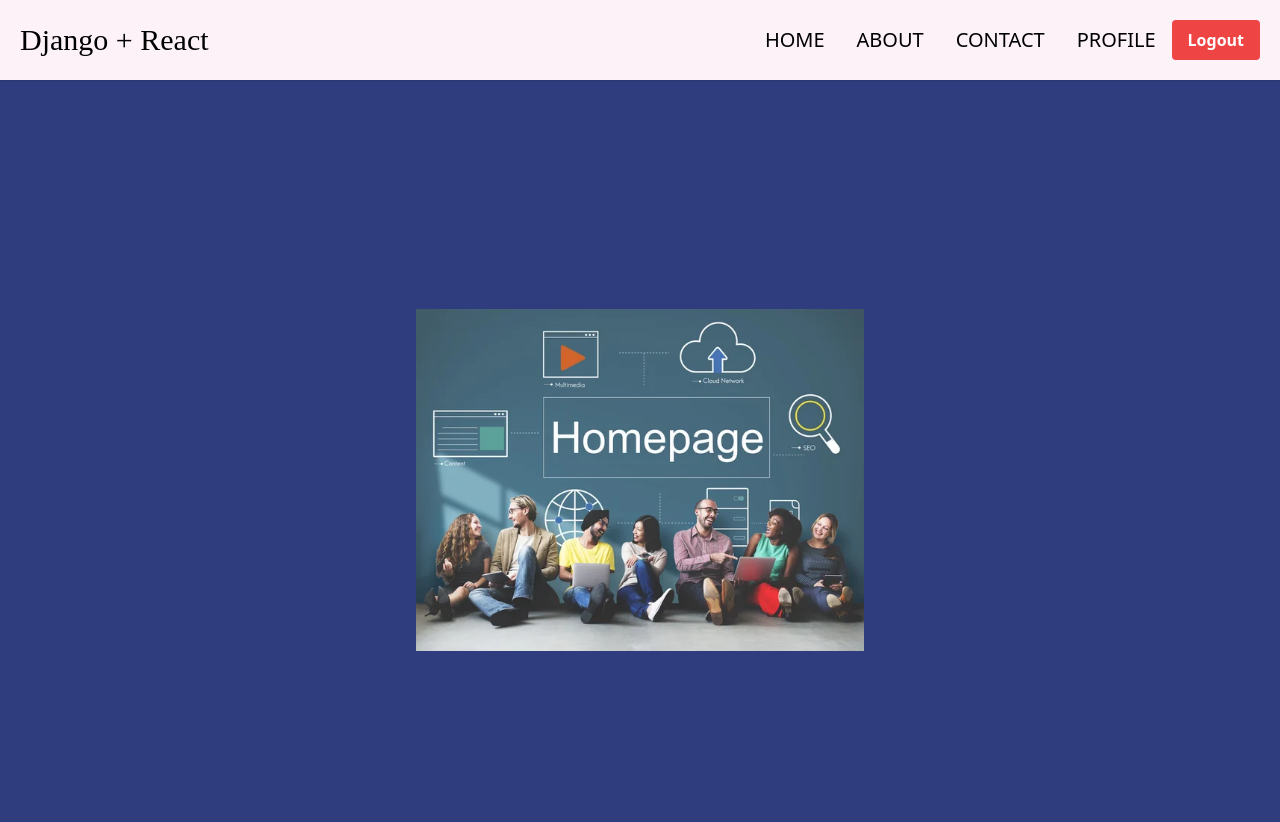
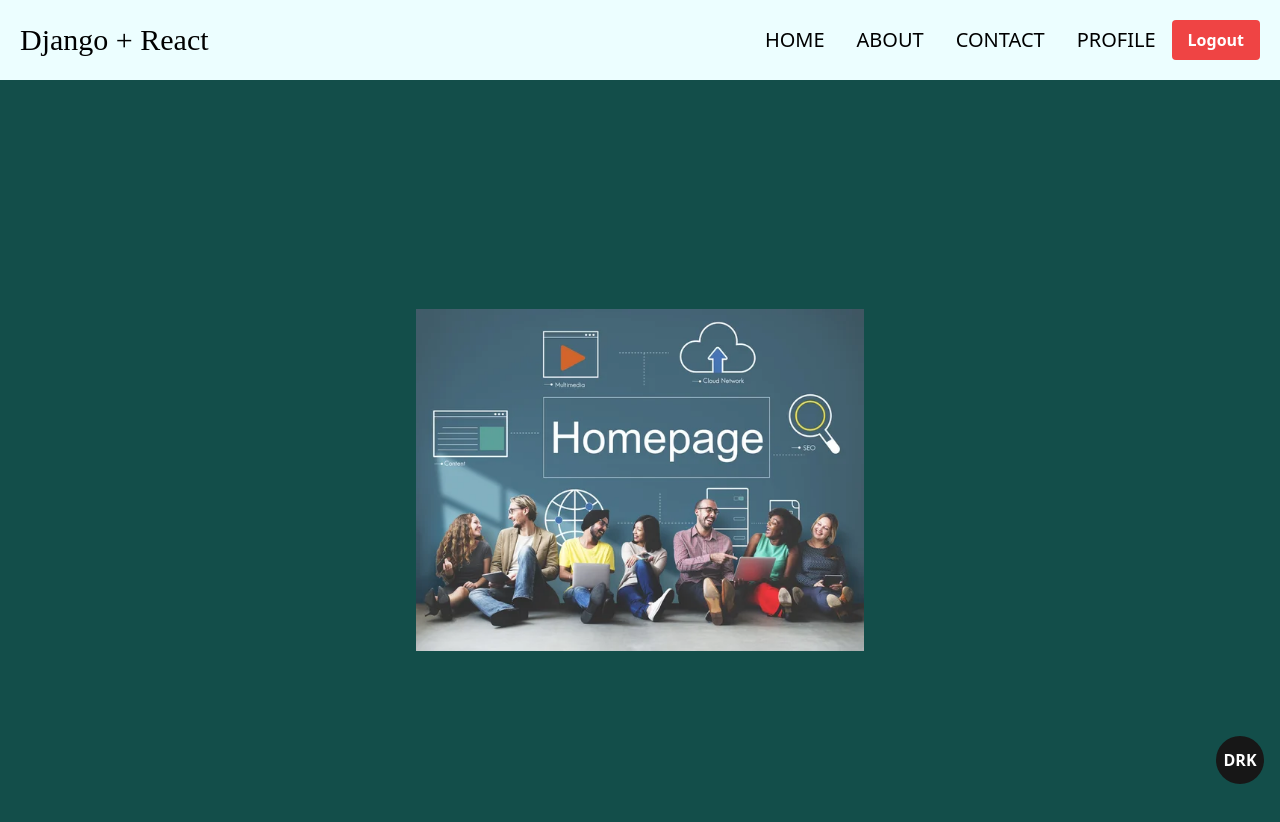
Before and after one commit to abdul-basith06/Django-react-User-CRUD, a React (Vite) app in the folder Frontend/frontend/: page / in a window 1280 px wide. Shown: the top 822 px of the page. Built offline with nearby package versions, Linux system fonts and the light colour scheme; sample sign-in values are in the browser's storage.

Commit message:
Darkmode implementation and design done

```diff
--- a/Frontend/frontend/src/App.jsx
+++ b/Frontend/frontend/src/App.jsx
@@ -1,29 +1,35 @@
-import { BrowserRouter, Routes, Route } from 'react-router-dom'
-import './App.css'
-import Loginpage from './pages/Loginpage'
-import Signuppage from './pages/Signuppage'
-import Profilepage from './pages/Profilepage'
-import PrivateRouter from './utils/PrivateRouter'
+import { useState } from "react";
+import { BrowserRouter, Routes, Route } from "react-router-dom";
+import "./App.css";
+import Loginpage from "./pages/Loginpage";
+import Signuppage from "./pages/Signuppage";
+import Profilepage from "./pages/Profilepage";
+import PrivateRouter from "./utils/PrivateRouter";
+import { useDispatch, useSelector } from "react-redux";
+import { toggleDarkmode } from "./features/darkModeSlice";
 
 function App() {
+  const dispatch = useDispatch();
+  const {darkMode} = useSelector((state)=> state.darkMode)
 
   return (
     <>
-    <BrowserRouter>
-      <Routes>
-        <Route path="/" exact element={<PrivateRouter />}></Route>
-        <Route path='register/' exact Component={Signuppage}></Route>
-        <Route path='login/' Component={Loginpage}></Route>
-        <Route path='profile/' Component={Profilepage}></Route>
-
-
-
-
-      </Routes>
-    </BrowserRouter>
-
+      <BrowserRouter>
+        <Routes>
+          <Route path="/" exact element={<PrivateRouter />}></Route>
+          <Route path="register/" exact Component={Signuppage}></Route>
+          <Route path="login/" Component={Loginpage}></Route>
+          <Route path="profile/" Component={Profilepage}></Route>
+        </Routes>
+        <button
+           onClick={() => dispatch(toggleDarkmode())}
+            className="absolute w-12 h-12 bottom-4 right-4 bg-neutral-900 dark:bg-white rounded-full text-white dark:text-black font-semibold"
+          >
+            {darkMode ? "LHT" : "DRK"}
+          </button>
+      </BrowserRouter>
     </>
-  )
+  );
 }
 
-export default App
+export default App;
--- a/Frontend/frontend/src/app/store.jsx
+++ b/Frontend/frontend/src/app/store.jsx
@@ -1,8 +1,11 @@
 import { configureStore } from "@reduxjs/toolkit";
 import authReducer from "../features/authSlice";
+import darkModeReducer from '../features/darkModeSlice'
 
 export const store = configureStore({
     reducer:{
-        auth: authReducer
+        auth: authReducer,
+        darkMode: darkModeReducer,
+
     }
 })
--- a/Frontend/frontend/src/components/Home.jsx
+++ b/Frontend/frontend/src/components/Home.jsx
@@ -1,10 +1,13 @@
 import React from 'react'
 import toast, { Toaster } from 'react-hot-toast'
+import { useSelector } from 'react-redux';
 
 const Home = () => {
+  const {darkMode} = useSelector((state)=> state.darkMode)
   const imageUrl = '/home.jpg';
   return (
-    <div >
+    <div className={`${
+      darkMode ? 'dark' : ''} bg-teal-900 dark:bg-slate-900`}>
       <Toaster position='top-left' reverseOrder='false' ></Toaster>
       <div className="h-screen flex justify-center items-center z-index: 0;">
       <img src={imageUrl} alt="Home Page Image" className="mx-auto max-w-md max-h-md rounded-lg; z-index: 0;" />
--- a/Frontend/frontend/src/components/Login.jsx
+++ b/Frontend/frontend/src/components/Login.jsx
@@ -7,7 +7,7 @@ import { updateAuthToken, updateUser } from '../features/authSlice'
 import toast, { Toaster } from 'react-hot-toast'
 
 const Login = () => {
-
+  const {darkMode} = useSelector((state)=> state.darkMode)
   const navigate = useNavigate()
   const response = getlocal()
   const [error, setError] = useState(null);
@@ -46,10 +46,11 @@ const Login = () => {
 
 
   return (
-    <div className="flex justify-center items-center mx-auto px-4 py-8">
-    <div className='w-5/12 p-6 shadow-lg bg-pink-50 rounded-md mt-28'>
+    <div className={`${
+      darkMode ? 'dark' : ''} flex justify-center items-center mx-auto px-4 py-8 min-h-screen bg-teal-900 dark:bg-slate-900`}>
+    <div className='w-5/12 p-6 shadow-lg bg-cyan-50 dark:bg-neutral-900 rounded-md mt-12'>
       <Toaster position='top-left' reverseOrder='false' ></Toaster>
-      <h2 className="text-3xl font-medium mb-4 text-black text-center">Login</h2>
+      <h2 className="text-3xl font-medium mb-4 text-black dark:text-white text-center">Login</h2>
         <form onSubmit={handleSubmit}>
           <div className='mb-4'>
           <input type="text" placeholder='email' name='email'/>
@@ -60,7 +61,7 @@ const Login = () => {
 
         <button className='sbmt'type='submit'>Submit</button>
         </form>
-        <div className="flex justify-between mt-4">
+        <div className="flex justify-between mt-4 dark:text-white">
         <p>Dont have an account..??</p>
 <h6 className='text-#1d4ed8'><Link to='/register'>Register here</Link></h6>
         </div>
--- a/Frontend/frontend/src/components/Navbar.jsx
+++ b/Frontend/frontend/src/components/Navbar.jsx
@@ -1,52 +1,70 @@
-import React, {useState} from 'react'
-import { Link, useNavigate } from 'react-router-dom'
-import toast, { Toaster } from 'react-hot-toast'
-
+import React, { useState } from "react";
+import { Link, useNavigate } from "react-router-dom";
+import toast, { Toaster } from "react-hot-toast";
+import { useSelector } from "react-redux";
 
 const Navbar = () => {
-
-  const navigate = useNavigate()
+  const navigate = useNavigate();
+  // const darkmode = true
+  const {darkMode} = useSelector((state)=> state.darkMode)
   const [isOpen, setIsOpen] = useState(false);
 
+  // const toggleDarkmode = ()=> {
+  //   setDarkmode(!darkmode)
+  // }
 
-  const logout=()=>{
-    localStorage.removeItem('authToken')
-    navigate('/login')
-    toast.success('Logged out successfully')
-  }
+  const logout = () => {
+    localStorage.removeItem("authToken");
+    navigate("/login");
+    toast.success("Logged out successfully");
+  };
 
-  const  Menu = ()=> {
+  const Menu = () => {
     setIsOpen(!isOpen);
-  }
+  };
 
   return (
-    <div>
-
-<nav className="p-5 bg-pink-50 shadow md:flex md:items-center md:justify-between z-index: 10;">
+    <div className={`${ darkMode && 'dark'}`}>
+      <nav className="p-5 bg-cyan-50 dark:bg-neutral-900 shadow md:flex md:items-center md:justify-between z-index: 10;">
         <div className="flex justify-between items-center ">
-      <span className="text-3xl font-[Poppins] cursor-pointer">
+          <span className="text-3xl dark:text-white font-[Poppins] cursor-pointer">
             Django + React
           </span>
 
-      <span className="text-3xl cursor-pointer mx-2 md:hidden block">
-        <ion-icon onClick={Menu} name={isOpen ? 'close' : 'menu'} ></ion-icon>
+          <span className="text-3xl cursor-pointer mx-2 md:hidden block dark:bg-white">
+            <ion-icon
+              onClick={Menu}
+              name={isOpen ? "close" : "menu"}
+            ></ion-icon>
           </span>
         </div>
 
-    <ul className={`md:flex md:items-center  md:static absolute bg-pink-50 w-full left-0 md:w-auto md:py-0 py-4 md:pl-0 pl-7 md:opacity-100 opacity-0 top-[-400px] transition-all ease-in duration-500 z-index: 10; ${isOpen ? 'top-[80px] opacity-100 z-index: 10;' : ''} `}>
+        <ul
+          className={`md:flex md:items-center dark:text-white  md:static absolute bg-cyan-50 dark:bg-neutral-900 w-full left-0 md:w-auto md:py-0 py-4 md:pl-0 pl-7 md:opacity-100 opacity-0 top-[-400px] transition-all ease-in duration-300 z-index: 10; ${
+            isOpen ? "top-[80px] opacity-100 z-index: 10;" : ""
+          } `}
+        >
           <li className="mx-4 my-6 md:my-0">
-        <a href="#" className="text-xl hover:text-cyan-500 duration-500"><Link to='/'>HOME</Link></a>
+            <a href="#" className="text-xl hover:text-cyan-500 duration-500">
+              <Link to="/">HOME</Link>
+            </a>
           </li>
           <li className="mx-4 my-6 md:my-0">
-        <a href="#" className="text-xl hover:text-cyan-500 duration-500">ABOUT</a>
+            <a href="#" className="text-xl hover:text-cyan-500 duration-500">
+              ABOUT
+            </a>
           </li>
           <li className="mx-4 my-6 md:my-0">
-        <a href="#" className="text-xl hover:text-cyan-500 duration-500">CONTACT</a>
+            <a href="#" className="text-xl hover:text-cyan-500 duration-500">
+              CONTACT
+            </a>
           </li>
           <li className="mx-4 my-6 md:my-0">
-        <a href="#" className="text-xl hover:text-cyan-500 duration-500"><Link to='/profile'>PROFILE</Link></a>
+            <a href="#" className="text-xl hover:text-cyan-500 duration-500">
+              <Link to="/profile">PROFILE</Link>
+            </a>
           </li>
-
+          {/* <button onClick={toggleDarkmode} className="absolute w-16 h-16 bottom-16 right-16 bg-neutral-900 dark:bg-white rounded-full text-white dark:text-black font-semibold">{darkmode ? 'LHT' : 'DRK'}</button> */}
           <button onClick={logout} className="lgt-btn">
             Logout
           </button>
@@ -54,7 +72,7 @@ const Navbar = () => {
         </ul>
       </nav>
     </div>
-  )
-}
+  );
+};
 
-export default Navbar
+export default Navbar;
--- a/Frontend/frontend/src/components/Profile.jsx
+++ b/Frontend/frontend/src/components/Profile.jsx
@@ -4,9 +4,11 @@ import { jwtDecode } from 'jwt-decode'
 import axios from 'axios'
 import toast from 'react-hot-toast'
 import { getlocal } from '../helpers/auth';
+import { useSelector } from 'react-redux'
 import EditProfileModal from './modals/EditProfileModal'
 
 const Profile = () => {
+  const {darkMode} = useSelector((state)=> state.darkMode)
     const { user_id } = jwtDecode(getlocal());
     const [user, setUser] = useState({
         username: '',
@@ -37,18 +39,19 @@ const Profile = () => {
 
 
   return (
-    <div>
-  <div className='flex items-center justify-center mt-16'>
+    <div className={`${
+      darkMode ? 'dark' : ''} bg-teal-900 dark:bg-slate-900 min-h-screen`}>
+  <div className='flex items-center justify-center'>
   <Toaster position='top-left' reverseOrder='false' ></Toaster>
-        <div className="bg-pink-50 w-1/3 mt-10 rounded-lg">
+        <div className="bg-cyan-50 dark:bg-neutral-900 w-1/3 mt-24 rounded-lg">
             <div className="flex items-center justify-center pt-10 flex-col">
             <img className='rounded-full w-28 h-28' src={user.profile_img ? `http://localhost:8000${user.profile_img}/` : `https://wallpapers.com/images/featured/cool-profile-picture-87h46gcobjl5e4xu.jpg
 `} alt="profile pic" />
-<h1 className='mt-5'>{user.username}</h1>
-<h1 className='text-gray-400 text-lg p-4'>{user.occupation ? user.occupation : 'Please enter your occupation'}</h1>
+<h1 className='mt-5 dark:text-white'>{user.username}</h1>
+<h1 className='text-gray-400 dark:text-gray-100 text-lg p-4'>{user.occupation ? user.occupation : 'Please enter your occupation'}</h1>
             </div>
             <div className='flex justify-between  mb-6'>
-                <h2 className='text-gray-400 text-lg pl-8'>{user.email}</h2>
+                <h2 className='text-gray-400 dark:text-gray-100 text-lg pl-8'>{user.email}</h2>
                 <button onClick={()=>setIsOpen(true)} className='edt-btn'>Edit</button>
             </div>
 </div>
--- a/Frontend/frontend/src/components/Signup.jsx
+++ b/Frontend/frontend/src/components/Signup.jsx
@@ -1,10 +1,12 @@
 import React, {useState} from 'react'
 import { Link, useNavigate } from 'react-router-dom'
 import toast, { Toaster } from 'react-hot-toast'
+import { useSelector } from 'react-redux'
 
 const Signup = () => {
 
   const navigate = useNavigate()
+  const {darkMode} = useSelector((state)=> state.darkMode)
 
   const [username, setUsername] = useState("")
   const [email, setEmail] = useState("")
@@ -53,13 +55,14 @@ const Signup = () => {
 
 
   return (
-    <div className="flex justify-center items-center mx-auto px-4 py-8">
-      <div className='w-5/12 p-6 shadow-lg bg-pink-50 rounded-md'>
+    <div className={`${
+      darkMode ? 'dark' : ''} flex justify-center items-center mx-auto px-4 py-8 bg-teal-900 dark:bg-slate-900`}>
+      <div className='w-5/12 p-6 shadow-lg bg-cyan-50 dark:bg-neutral-900 rounded-md'>
       <Toaster position='top-left' reverseOrder='false' ></Toaster>
-      <h2 className="text-3xl font-medium mb-4 text-black text-center">Sign Up</h2>
+      <h2 className="text-3xl font-medium mb-4 text-black dark:text-white text-center">Sign Up</h2>
         <form onSubmit={signUpUser}>
         <div className="mb-4">
-          <label htmlFor="username" className="block text-sm font-medium mb-2">
+          <label htmlFor="username" className="block text-sm font-medium mb-2 dark:text-white">
             Username
           </label>
           <input
@@ -70,7 +73,7 @@ const Signup = () => {
           />
         </div>
         <div className="mb-4">
-          <label htmlFor="email" className="block text-sm font-medium mb-2">
+          <label htmlFor="email" className="block text-sm font-medium mb-2 dark:text-white">
             Email
           </label>
           <input
@@ -81,7 +84,7 @@ const Signup = () => {
           />
         </div>
         <div className="mb-4">
-          <label htmlFor="password" className="block text-sm font-medium mb-2">
+          <label htmlFor="password" className="block text-sm font-medium mb-2 dark:text-white">
             Password
           </label>
           <input
@@ -92,7 +95,7 @@ const Signup = () => {
           />
         </div>
         <div className="mb-4">
-          <label htmlFor="confirmPassword" className="block text-sm font-medium mb-2">
+          <label htmlFor="confirmPassword" className="block text-sm font-medium mb-2 dark:text-white">
             Confirm Password
           </label>
           <input
@@ -106,7 +109,7 @@ const Signup = () => {
 
         </form>
         <br/>
-        <div className="flex justify-between mt-4">
+        <div className="flex justify-between mt-4 dark:text-white">
               <p>Already have an account?</p>
                <h6><Link to='/login'>Login</Link></h6>
   </div>
--- a/Frontend/frontend/src/components/modals/EditProfileModal.jsx
+++ b/Frontend/frontend/src/components/modals/EditProfileModal.jsx
@@ -3,6 +3,7 @@ import { X } from "lucide-react";
 import { jwtDecode } from 'jwt-decode'
 import { getlocal } from "../../helpers/auth";
 import toast from 'react-hot-toast'
+import { useSelector } from "react-redux";
 
 const EditProfileModal = ({  onClose, user, setUser  }) => {
 
@@ -12,6 +13,7 @@ const EditProfileModal = ({  onClose, user, setUser  }) => {
   const [occupation, setOccupation] = useState("");
   const [username, setUsername] = useState("");
   const [email, setEmail] = useState("");
+  const {darkMode} = useSelector((state)=> state.darkMode)
 
   const closeModal=(e)=> {
     if(modalRef.current === e.target){
@@ -63,14 +65,15 @@ const EditProfileModal = ({  onClose, user, setUser  }) => {
   };
 
   return (
-    <div ref={modalRef} onClick={closeModal} className="fixed inset-0 bg-black bg-opacity-30 backdrop-blur-sm flex justify-center items-center ">
+    <div ref={modalRef} onClick={closeModal} className={`${
+        darkMode ? 'dark' : ''} fixed inset-0 bg-black bg-opacity-30 backdrop-blur-sm flex justify-center items-center `}>
         <div className="mt-10 flex flex-col gap-5 text-black w-2/3">
             <button onClick={onClose} className="place-self-end"><X size={30}/></button>
-            <div className="bg-pink-100 rounded-xl px-20 py-10 flex flex-col gap-5 items-center mx-4">
-                <h1>Edit Profile</h1>
+            <div className="bg-cyan-50 dark:bg-neutral-900 rounded-xl px-20 py-10 flex flex-col gap-5 items-center mx-4">
+                <h1 className="dark:text-white">Edit Profile</h1>
                 <img className='rounded-full w-28 h-28' src={user.profile_img ? `http://localhost:8000${user.profile_img}` : 'https://wallpapers.com/images/featured/cool-profile-picture-87h46gcobjl5e4xu.jpg'} alt="profile pic" />
                 <form onSubmit={updateProfile}>
-                <input
+                <input className="dark:text-white"
                             type="file"
                             name="profile_img"
                             onChange={e => setProfileImage(e.target.files[0])}
--- /dev/null
+++ b/Frontend/frontend/src/features/darkModeSlice.jsx
@@ -0,0 +1,18 @@
+import { createSlice } from "@reduxjs/toolkit";
+
+const initialState = {
+    darkMode: false,
+}
+
+const darkModeSlice = createSlice({
+    name: 'darkMode',
+    initialState,
+    reducers: {
+        toggleDarkmode: (state)=>{
+            state.darkMode = !state.darkMode;
+        }
+    }
+})
+
+export default darkModeSlice.reducer
+export const { toggleDarkmode } = darkModeSlice.actions
--- a/Frontend/frontend/src/index.css
+++ b/Frontend/frontend/src/index.css
@@ -3,10 +3,10 @@
 @tailwind utilities;
 
 @layer base {
-    html {
+    /* html {
         background: #2F3C7E;
         @apply bg-gradient-to-t
-    }
+    } */
 
     h1 {
         @apply text-gray-800 font-semibold text-2xl
@@ -40,4 +40,7 @@
     .dlt-btn {
         @apply bg-red-500 hover:bg-red-700 text-white font-bold ml-3 w-16 focus:outline-none focus:ring-2 focus:ring-offset-2 focus:ring-yellow-700
     }
+    *{
+        @apply transition-colors duration-300
+    }
 }
--- a/Frontend/frontend/tailwind.config.js
+++ b/Frontend/frontend/tailwind.config.js
@@ -4,6 +4,7 @@ export default {
     "./index.html",
   "./src/**/*.{js,ts,jsx,tsx}",
 ],
+darkMode: "selector",
   theme: {
     extend: {
       colors: {
```
Lines whose indentation alone changed are shown as unchanged.
